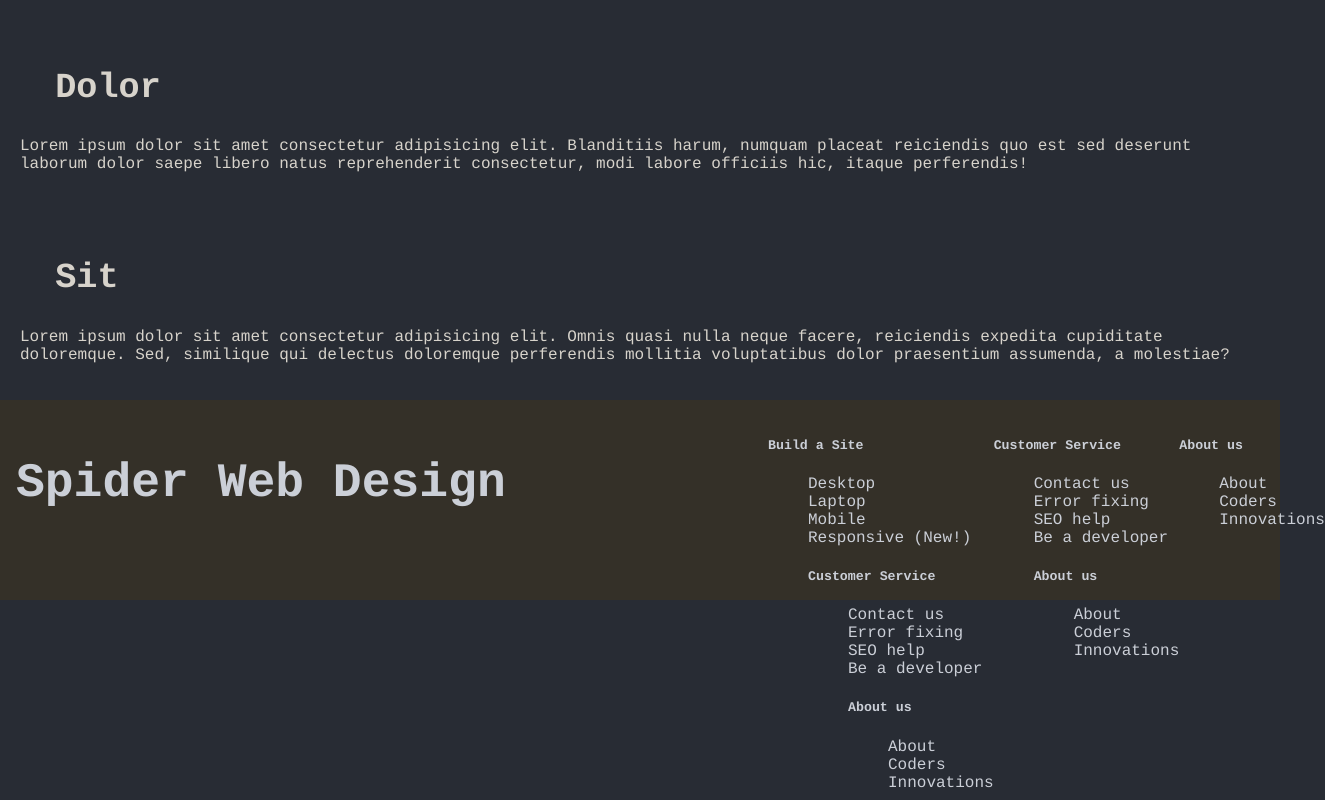
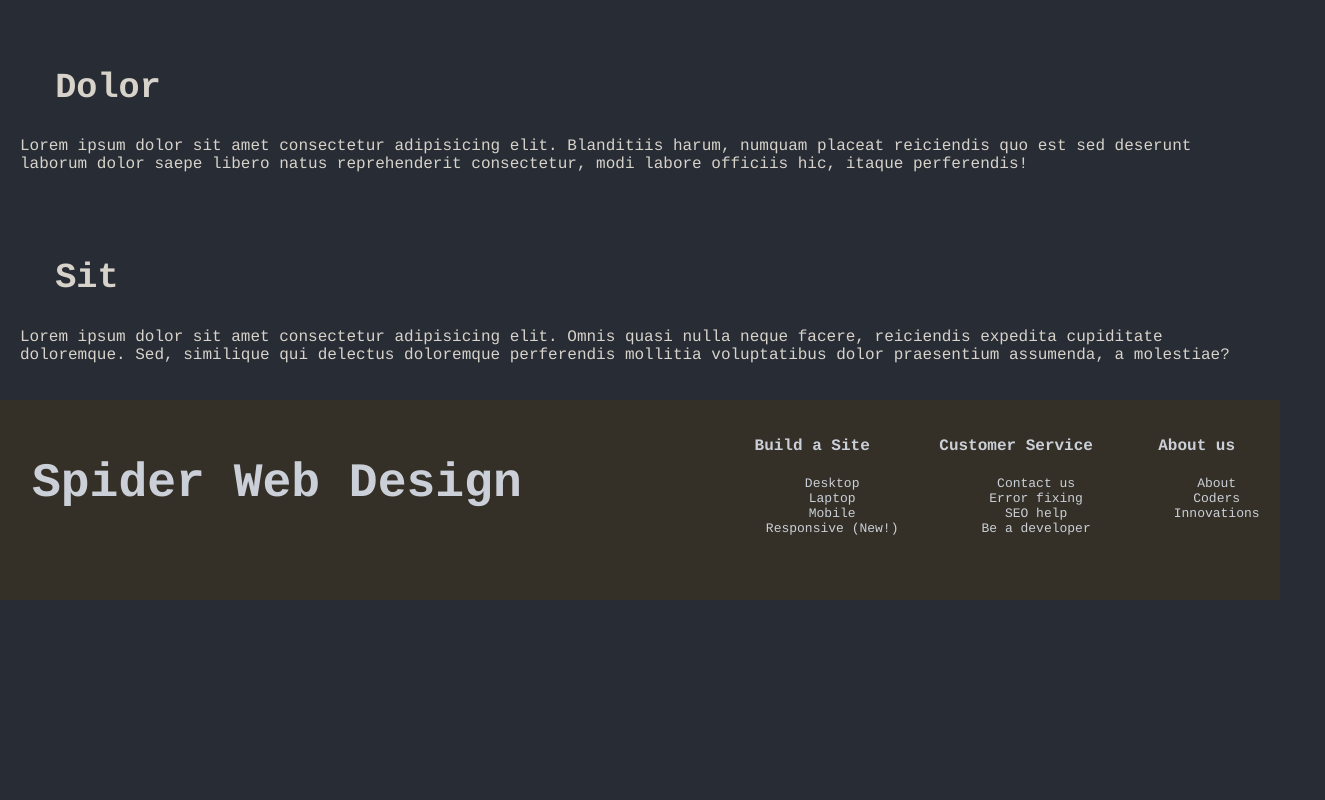
Before and after one commit to MJP8/web-design, a plain HTML site: page src/index.html in a window 1280 px wide. Shown: the part 442-1242 px from the top of the page, 1325 px wide, since content can reach past the window. After the commit the page ends 1042 px from the top, so only its background shows below. Drawn offline with Linux system fonts and the light colour scheme.

Commit message:
added css

```diff
--- a/src/css/index.scss
+++ b/src/css/index.scss
@@ -63,28 +63,29 @@ body {
     footer {
         @extend %header;
         height: 200px;
+        display: flex;
         h1 {
             font-size: 3rem;
-            float: left;
             padding-top: 1.5rem;
-            padding-left: 1rem;
+            padding-left: 2rem;
+            flex-grow: 1.5;
         }
     }
     footer>ul {
         list-style-type: none;
         display: flex;
-        position: absolute;
         padding: 0px;
         height: 150px;
-        width: 30vw;
-        left: 100vw - 40;
+        flex-grow: 1;
         li {
             flex-grow: 0.8;
+            text-align: center;
             ul {
+                font-size: small;
                 display: flex;
                 flex-flow: column wrap;
                 list-style-type: none;
-                justify-content: center;
+                justify-content: center!important;
                 li {
                     flex-grow: 0;
                 }
--- a/src/index.html
+++ b/src/index.html
@@ -12,14 +12,7 @@
 <body>
     <header>
         <nav>
-            <ul>
-                <!--<li id="logo"><a href="">Home</a></li>
-                <li><a href="">page 1</a></li>
-                <li><a href="">page 2</a></li>
-                <li><a href="">page 3</a></li>
-                <li><a href="">page 4</a></li>
-                <li><a href="">page 5</a></li>-->
-            </ul>
+            <ul></ul>
         </nav>
     </header>
     <main>
@@ -44,32 +37,7 @@
     </main>
     <footer>
         <h1>Spider Web Design</h1>
-        <ul>
-            <!--<li>
-                <h5>header 1</h5>
-                <ul>
-                    <li>1</li>
-                    <li>2</li>
-                    <li>3</li>
-                </ul>
-            </li>
-            <li>
-                <h5>header 2</h5>
-                <ul>
-                    <li>1</li>
-                    <li>2</li>
-                    <li>3</li>
-                </ul>
-            </li>
-            <li>
-                <h5>header 3</h5>
-                <ul>
-                    <li>1</li>
-                    <li>2</li>
-                    <li>3</li>
-                </ul>
-            </li>-->
-        </ul>
+        <ul></ul>
     </footer>
     <script src="/js/jquery.js"></script>
     <script src="/js/index.js"></script>
--- a/src/js/index.js
+++ b/src/js/index.js
@@ -9,20 +9,12 @@ function analyze(jsonText) {
             $('header ul').append(`<li class="${item.class}">
             <a href="${item.href}">${item.name}</a></li>`);
         }
-        // problem?:
-        try {
-            for (const item of json.footer) {
-                console.log(item[1]); // good!
-                console.log(json.footer.indexOf(item)); // good!
-                $('footer ul').append(`<li id="li${json.footer.indexOf(item)}">
-                <h5>${item[0]}</h5><ul></ul></li>`);
-                for (const i of item[1]) {
-                    $(`footer ul li#li${json.footer.indexOf(item)} ul`).append(`<li>${i}</li>`);
-                }
+        for (const item of json.footer) {
+            $('footer>ul').append(`<li id="li${json.footer.indexOf(item)}">
+            <h4>${item[0]}</h4><ul></ul></li>`);
+            for (const i of item[1]) {
+                $(`footer>ul li#li${json.footer.indexOf(item)} ul`).append(`<li>${i}</li>`);
             }
-        } catch (err) {
-            console.error('error :', err);
-            throw err;
         }
     });
     return json;
@@ -32,7 +24,6 @@ let response;
 xhttp.onload = function() {
     response = xhttp.responseText;
     const json = analyze(response);
-    console.log(json.message);
 }
 xhttp.open('GET', '/js/json/dynamic.json');
 xhttp.send();
```
Also changed, not shown: src/css/index.css, 1 other file.
